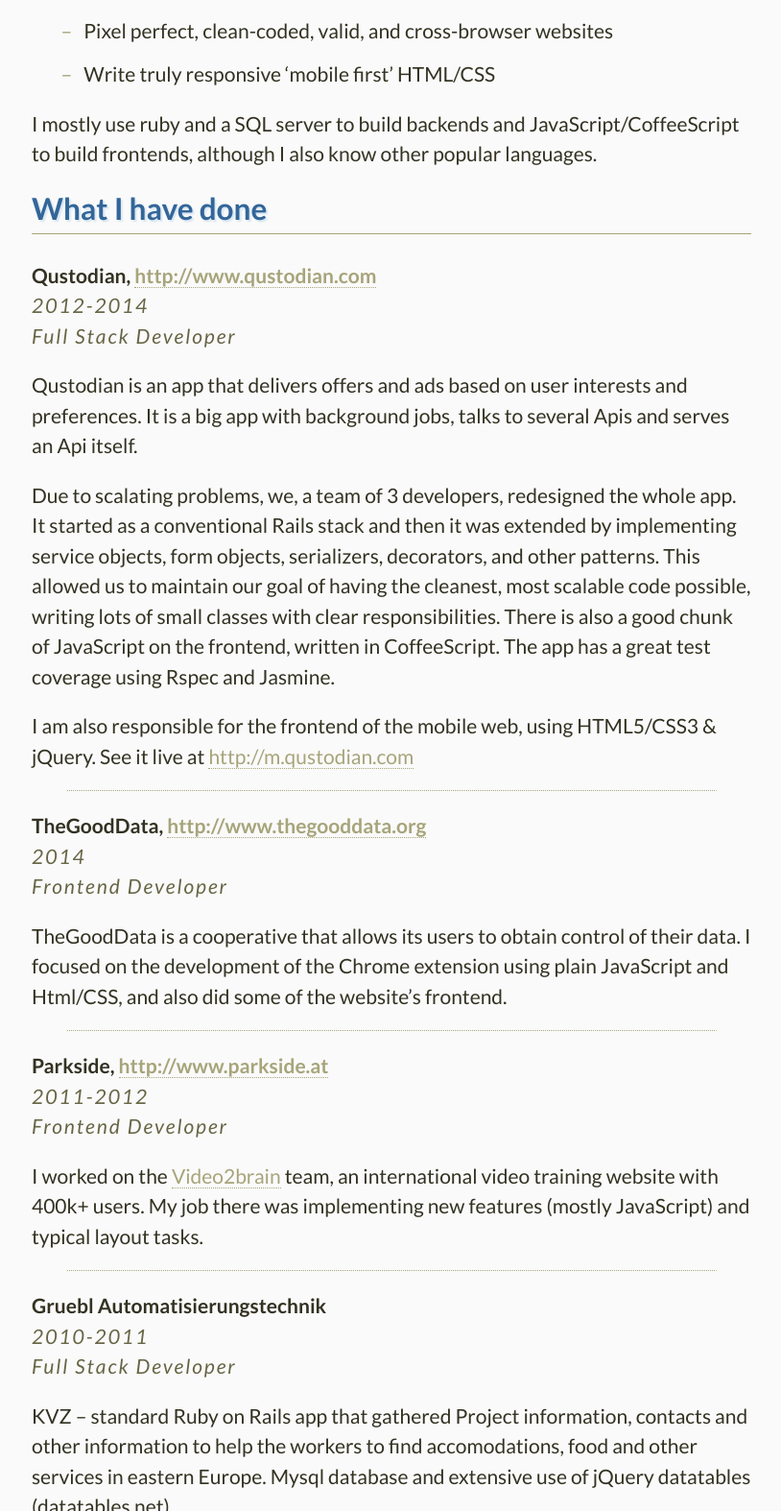
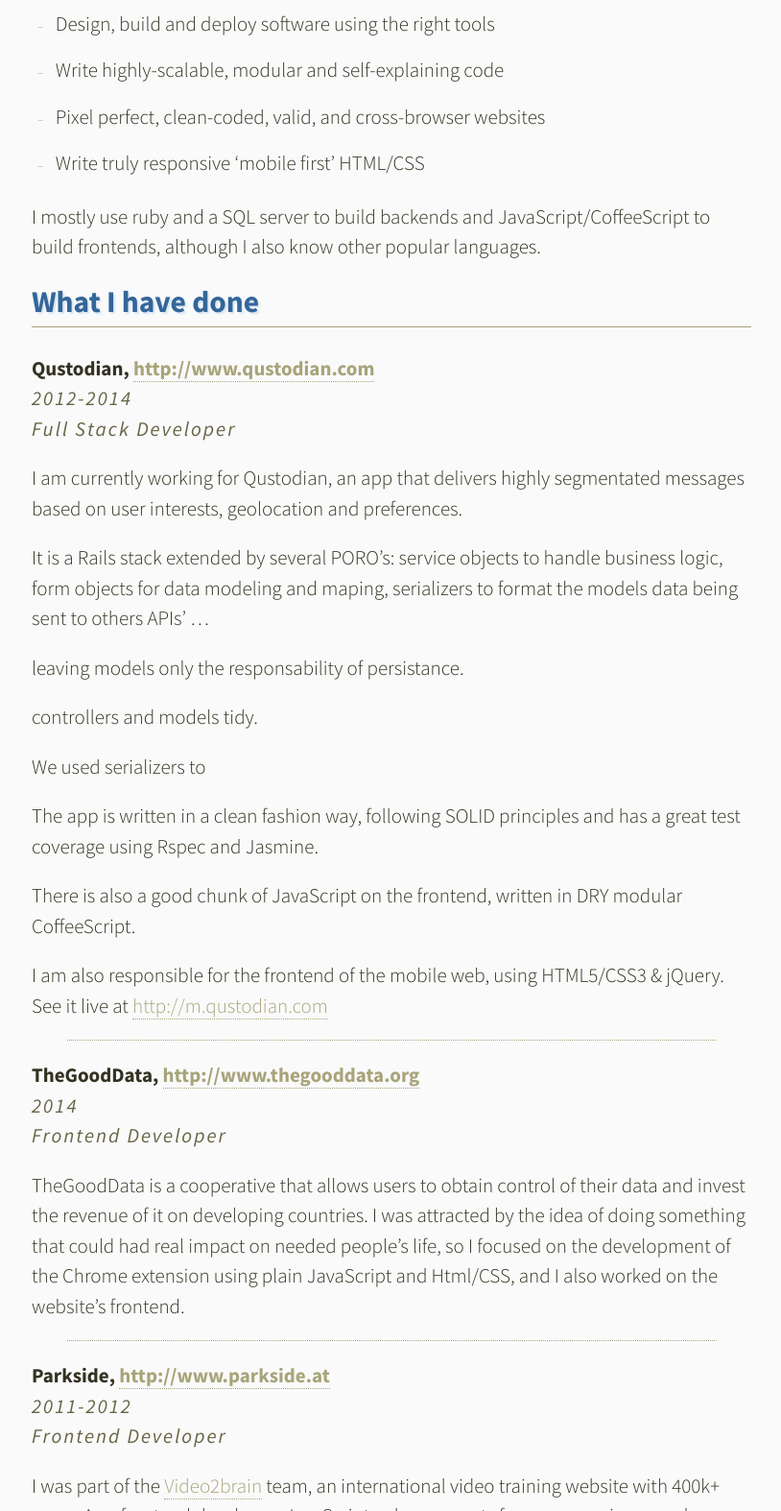
Before and after one commit to rgalindo33/resume, a plain HTML site: page output/index.html in a window 1280 px wide. Shown: the part 680-2254 px from the top of the page at 96% size, without its empty margins (257-1071 px from the left). Drawn offline with Linux system fonts and the light colour scheme.

Commit message:
ideas not parragraphs

```diff
--- a/content/stylesheet.css
+++ b/content/stylesheet.css
@@ -2,10 +2,13 @@ html {
   margin: 0;
   padding: 0;
   font-size: 10px;
-  font-family: 'Lato', sans-serif;
+  /*font-family: 'Lato', sans-serif;*/
+  font-family: 'Source Sans Pro', sans-serif;
+  font-weight: 300;
 }
 
 body {
+  zoom: 1;
   margin: 10px auto;
   background-color: #FAFAFA;
   color: #333222;
@@ -59,6 +62,7 @@ a:visited {
 
 a:hover {
   color: #f90;
+  border-bottom: 1px solid #f90;
 }
 
 p {
@@ -66,8 +70,7 @@ p {
 }
 
 ul, ol {
-  margin: 20px;
-  padding-left: 1.2em;
+  padding-left: 1em;
 }
 
 ul li {
@@ -77,6 +80,7 @@ ul li {
 }
 ul li:before {
   content: "–";
+  font-size: small;
   margin-right: .8rem;
   color: #a7a47a;
 }
@@ -93,7 +97,7 @@ hr {
 
 #head p {
   display: inline-block;
-  width: 50%;
+  width: 31em;
   vertical-align: top;
   margin: 46px 0;
   font-size: 1.6rem;
@@ -118,8 +122,6 @@ hr {
   height: 30px;
 }
 
-
-
 @media all and (max-width: 900px) and (min-width: 600px) {
   body {
     width: initial;
@@ -130,12 +132,16 @@ hr {
   #head p {
     font-size: 1.4rem;
     margin: 26px 0;
+    width: 26em;
   }
   .portrait {
     height: 150px;
   }
 }
 @media all and (max-width: 600px) {
+  html {
+    font-weight: normal;
+  }
   body {
     width: initial;
     padding-left: 1rem;
@@ -145,6 +151,7 @@ hr {
   #head p {
     font-size: 1.2rem;
     margin: 15px 0;
+    width: 13em;
   }
   .portrait {
     height: 120px;
--- a/output/index.html
+++ b/output/index.html
@@ -5,7 +5,8 @@
     <meta name="viewport" content="width=device-width">
     <title>Raul Galindo - Full Stack Web Developer</title>
     <link rel="stylesheet" href="/stylesheet.css">
-    <link href='http://fonts.googleapis.com/css?family=Lato:400,700,400italic,700italic' rel='stylesheet' type='text/css'>
+    <!-- <link href='http://fonts.googleapis.com/css?family=Lato:400,700,400italic,700italic' rel='stylesheet' type='text/css'> -->
+    <link href='http://fonts.googleapis.com/css?family=Source+Sans+Pro:300,400,700,400italic' rel='stylesheet' type='text/css'>
 
     <!-- you don't need to keep this, but it's cool for stats! -->
     <meta name="generator" content="nanoc 3.6.11">
@@ -16,7 +17,7 @@
         <img class="portrait" src="images/raul.jpg">
         <p>
           <strong>Raul Galindo</strong>
-          - Full Stack Developer
+          - Full Stack Web Developer
           <br>
           +34 671642372
           <br>
@@ -30,9 +31,11 @@
 
       <h2 id="who-i-am">Who I am</h2>
 
-<p>My name is Raul Galindo and I am a software developer from Venezuela, currently working in Barcelona, Spain.</p>
+<p>My name is Raul Galindo and I am a software developer from Venezuela, currently working in Barcelona, Spain. I hold a high standard of quality and style in everything that I do</p>
 
-<p>I hold a high standard of quality and style in everything that I do and I try to learn something new every day.</p>
+<p>work for a company which has challenging &amp; interesting problems I can solve using web-based technologies</p>
+
+<p>I have a desire to build web apps that unite and empower the people using them.</p>
 
 <p>My goal is producing work that I can be proud of </p>
 
@@ -61,9 +64,19 @@
 <em>2012-2014</em><br />
 <em>Full Stack Developer</em></p>
 
-<p>Qustodian is an app that delivers offers and ads based on user interests and preferences. It is a big app with background jobs, talks to several Apis and serves an Api itself.</p>
+<p>I am currently working for Qustodian, an app that delivers highly segmentated messages based on user interests, geolocation and preferences. </p>
 
-<p>Due to scalating problems, we, a team of 3 developers, redesigned the whole app. It started as a conventional Rails stack and then it was extended by implementing service objects, form objects, serializers, decorators, and other patterns. This allowed us to maintain our goal of having the cleanest, most scalable code possible, writing lots of small classes with clear responsibilities. There is also a good chunk of JavaScript on the frontend, written in CoffeeScript. The app has a great test coverage using Rspec and Jasmine.</p>
+<p>It is a Rails stack extended by several PORO’s: service objects to handle business logic, form objects for data modeling and maping, serializers to format the models data being sent to others APIs’ … </p>
+
+<p>leaving models only the responsability of persistance.</p>
+
+<p>controllers and models tidy.</p>
+
+<p>We used serializers to </p>
+
+<p>The app is written in a clean fashion way, following SOLID principles and has a great test coverage using Rspec and Jasmine. </p>
+
+<p>There is also a good chunk of JavaScript on the frontend, written in DRY modular CoffeeScript.</p>
 
 <p>I am also responsible for the frontend of the mobile web, using HTML5/CSS3 &amp; jQuery. See it live at <a href="http://m.qustodian.com">http://m.qustodian.com</a></p>
 
@@ -73,7 +86,7 @@
 <em>2014</em><br />
 <em>Frontend Developer</em></p>
 
-<p>TheGoodData is a cooperative that allows its users to obtain control of their data. I focused on the development of the Chrome extension using plain JavaScript and Html/CSS, and also did some of the website’s frontend.</p>
+<p>TheGoodData is a cooperative that allows users to obtain control of their data and invest the revenue of it on developing countries. I was attracted by the idea of doing something that could had real impact on needed people’s life, so I focused on the development of the Chrome extension using plain JavaScript and Html/CSS, and I also worked on the website’s frontend.</p>
 
 <hr />
 
@@ -81,7 +94,7 @@
 <em>2011-2012</em><br />
 <em>Frontend Developer</em>  </p>
 
-<p>I worked on the <a href="http://www.video2brain.com">Video2brain</a> team, an international video training website with 400k+ users. My job there was implementing new features (mostly JavaScript) and typical layout tasks.</p>
+<p>I was part of the <a href="http://www.video2brain.com">Video2brain</a> team, an international video training website with 400k+ users. As a frontend developer, JavaScript enhancements for user experience and topic/brand-focused microsite development were my main tasks, although i also did some backend development using Coldfusion and Mysql.</p>
 
 <hr />
 
@@ -89,9 +102,9 @@
 <em>2010-2011</em><br />
 <em>Full Stack Developer</em></p>
 
-<p>KVZ – standard Ruby on Rails app that gathered Project information, contacts and other information to help the workers to find accomodations, food and other services in eastern Europe. Mysql database and extensive use of jQuery datatables (datatables.net)</p>
+<p><strong>KVZ</strong> – this is a standard Ruby on Rails 2.3 app that gathers project information, contacts and other information to help the workers to find accomodations, food and other services in eastern Europe, making their remote work much easier. I used a Mysql database and employed extensively jQuery <a href="http://datatables.net">datatables</a></p>
 
-<p>PIM – also a RoR app to manage the problems and incidences of the support department. Due to a highly rotating staff, this was very important to centralize the know-how of the company. This app integrated with the KVZ App.</p>
+<p><strong>PIM</strong> – also a RoR app to manage the problems and incidences of the support department. internal help requests Due to a highly rotating staff, this was very important to centralize the know-how of the company. This app integrated with the KVZ App.</p>
 
 <p>In both projects I was responsible for a variety of tasks including front and backend development, user experience design, visual design, and server setup and maintenance.</p>
 
@@ -102,7 +115,7 @@
 <em>2008</em><br />
 <em>Diploma Thesis</em></p>
 
-<p>Ruby on Rails app that allowed graduates to query other students’ thesis, and incorporate their own ones once finished. </p>
+<p>In order to achieve my Computer Science Diploma, I developed a Ruby on Rails app for the faculty library that allowed graduates to query other students’ thesis, and incorporate their own ones once finished. </p>
 
 <h2 id="more-about-me">More about me</h2>
 <p>I am an open and friendly person, always willing to have fun and enjoy what I do.</p>
--- a/output/stylesheet.css
+++ b/output/stylesheet.css
@@ -2,10 +2,13 @@ html {
   margin: 0;
   padding: 0;
   font-size: 10px;
-  font-family: 'Lato', sans-serif;
+  /*font-family: 'Lato', sans-serif;*/
+  font-family: 'Source Sans Pro', sans-serif;
+  font-weight: 300;
 }
 
 body {
+  zoom: 1;
   margin: 10px auto;
   background-color: #FAFAFA;
   color: #333222;
@@ -59,6 +62,7 @@ a:visited {
 
 a:hover {
   color: #f90;
+  border-bottom: 1px solid #f90;
 }
 
 p {
@@ -66,8 +70,7 @@ p {
 }
 
 ul, ol {
-  margin: 20px;
-  padding-left: 1.2em;
+  padding-left: 1em;
 }
 
 ul li {
@@ -77,6 +80,7 @@ ul li {
 }
 ul li:before {
   content: "–";
+  font-size: small;
   margin-right: .8rem;
   color: #a7a47a;
 }
@@ -93,7 +97,7 @@ hr {
 
 #head p {
   display: inline-block;
-  width: 50%;
+  width: 31em;
   vertical-align: top;
   margin: 46px 0;
   font-size: 1.6rem;
@@ -118,8 +122,6 @@ hr {
   height: 30px;
 }
 
-
-
 @media all and (max-width: 900px) and (min-width: 600px) {
   body {
     width: initial;
@@ -130,12 +132,16 @@ hr {
   #head p {
     font-size: 1.4rem;
     margin: 26px 0;
+    width: 26em;
   }
   .portrait {
     height: 150px;
   }
 }
 @media all and (max-width: 600px) {
+  html {
+    font-weight: normal;
+  }
   body {
     width: initial;
     padding-left: 1rem;
@@ -145,6 +151,7 @@ hr {
   #head p {
     font-size: 1.2rem;
     margin: 15px 0;
+    width: 13em;
   }
   .portrait {
     height: 120px;
```
Also changed, not shown: layouts/default.html (+3 -2 lines), 5 other files.
